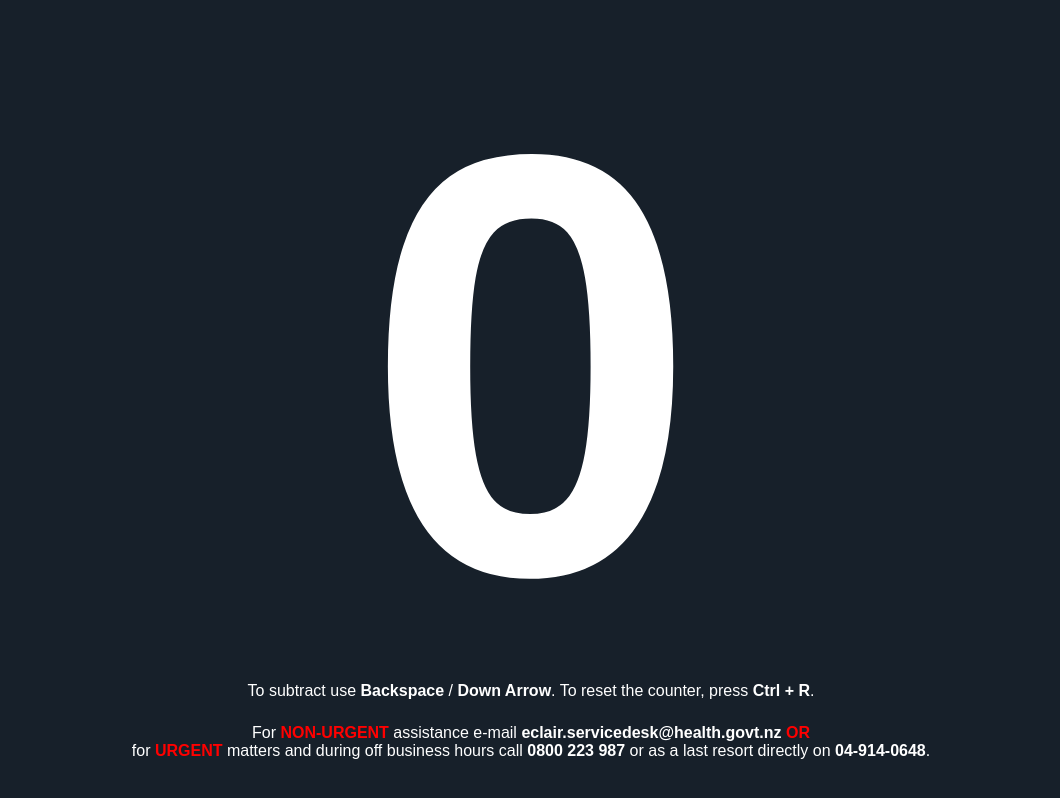
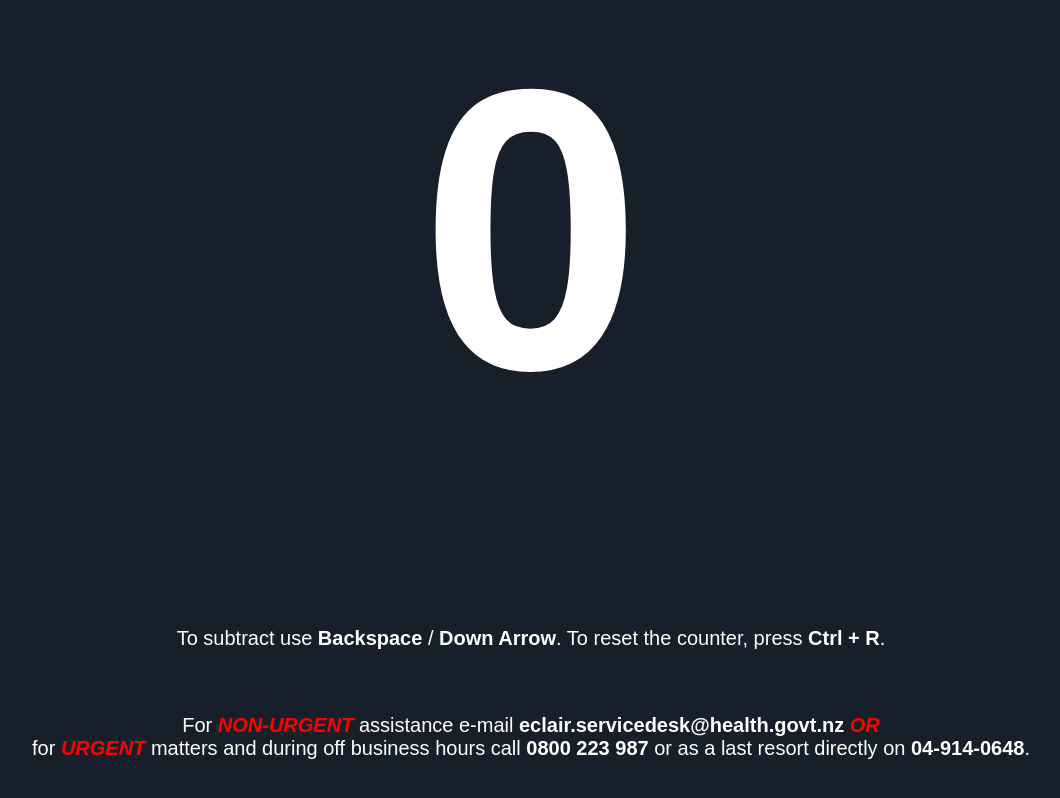
Before and after one commit to nanpetchdeev/nanpetchdeev, a plain HTML site: page index.html in a window 1280 px wide. Shown: the whole page, without its empty margins (109-1169 px from the left). Drawn offline with Linux system fonts and the light colour scheme.

Commit message:
Add files via upload

```diff
--- a/style.css
+++ b/style.css
@@ -16,22 +16,26 @@ body
 }
 .counter
 {
-  padding-top: 20px;
+  padding-top: 0px;
   text-align: center;
   color: white;
-  font-size: 300px;
+  font-size: 200px;
+  position: relative;
 }
 .reset
 {
+
   color: white;
   text-align: center;
+  font-size: 20px;
   position: absolute;
-  bottom: 100px;
+  bottom: 150px;
 }
 .help
 {
   color: white;
   text-align: center;
+  font-size: 20px;
   position: absolute;
   bottom: 40px;
 }
@@ -39,4 +43,6 @@ body
 {
   color: red;
   font-weight: bold;
+  font-style: italic;
+  font-size: 20px;
 }
```
